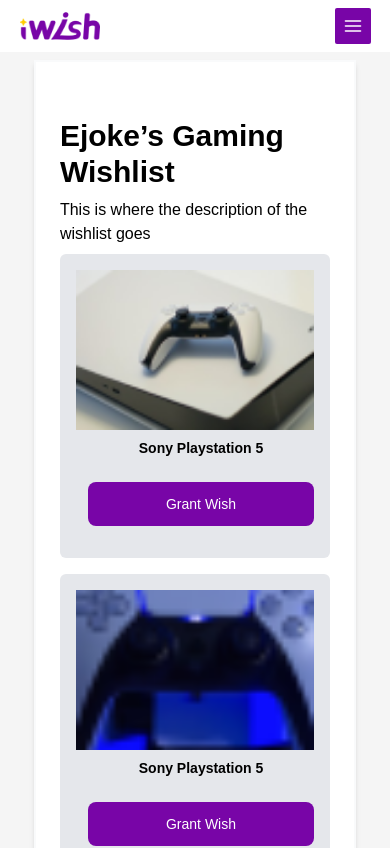
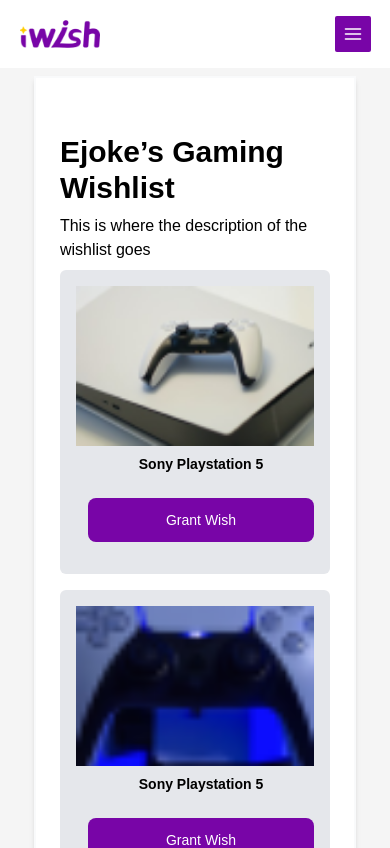
Before and after one commit to Chosen2730/i-wish-secondary, a React (Create React App) app: page / in a window 390 px wide. Shown: the top 848 px of the page. Built offline with nearby package versions, Linux system fonts and the light colour scheme; a web font is replaced by a local one.

Commit message:
added padding to the nav

```diff
--- a/src/components/navbar.js
+++ b/src/components/navbar.js
@@ -8,7 +8,7 @@ const Nav = () => {
   const [nav, setNav] = useState(false);
   return (
     <nav className=' w-full bg-white'>
-      <div className='max-w-7xl w-[90%] mx-auto flex py-2 sm:py-0 flex-col md:flex-row justify-between  md:items-center'>
+      <div className='max-w-7xl w-[90%] mx-auto flex py-4 sm:py-0 flex-col md:flex-row justify-between  md:items-center'>
         <div className='flex justify-between items-center'>
           <Link to='/'>
             <img className='w-20 object-contain' src={logo} alt='logo' />
```
